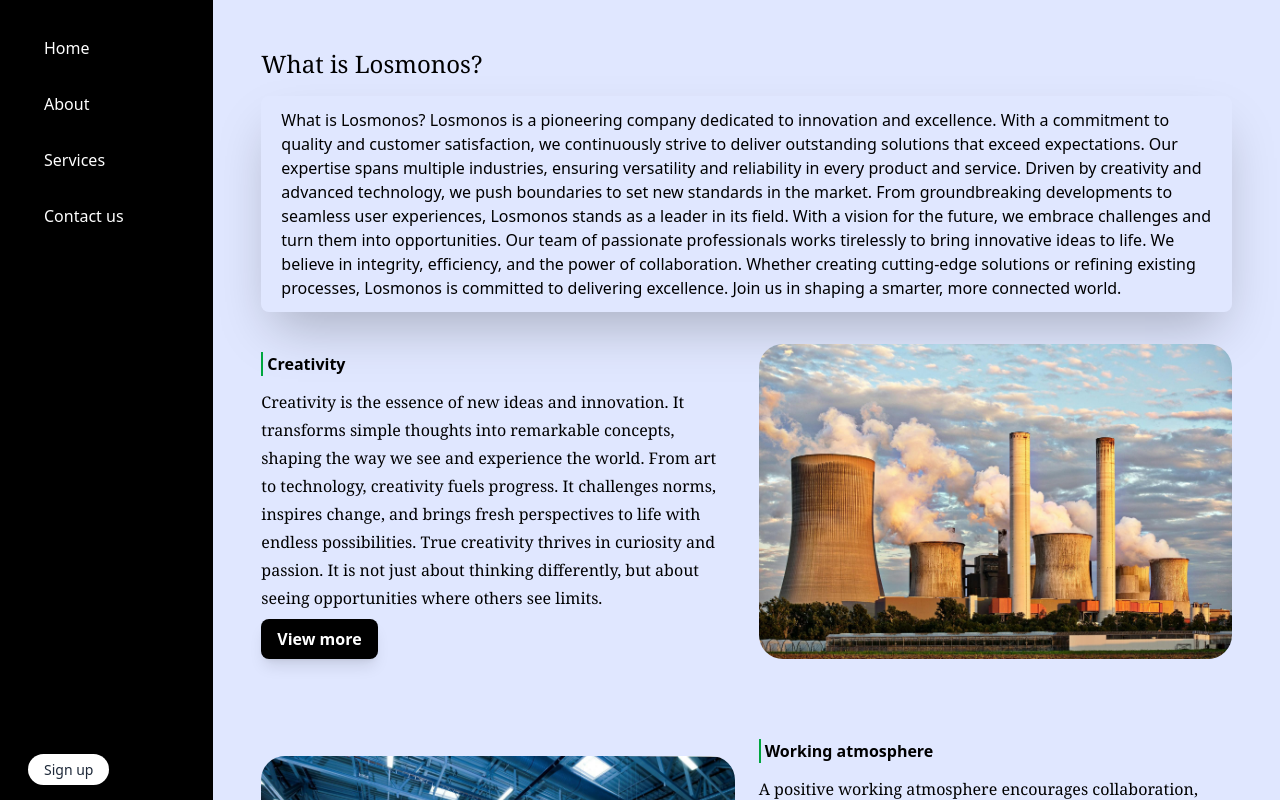
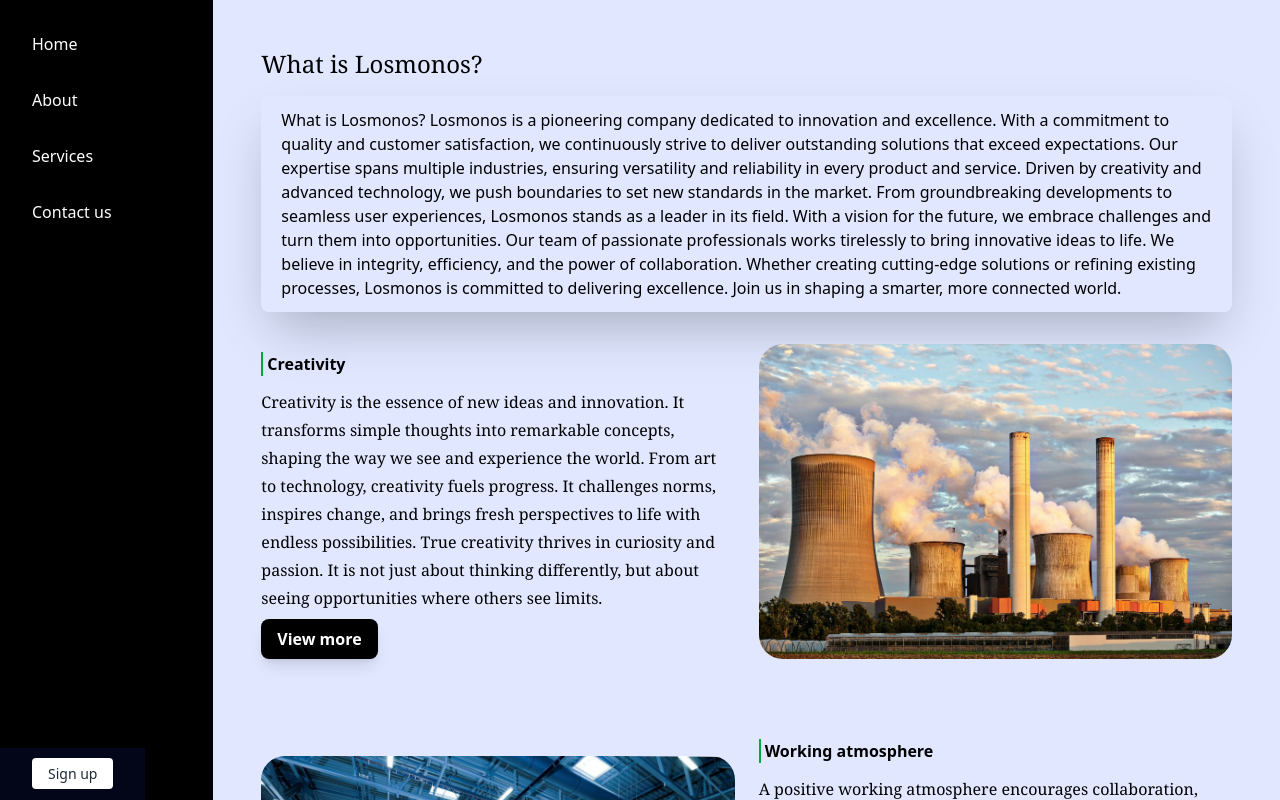
Before and after one commit to Aminnak/Losmonos-Factory, an Angular app in the folder frontend/: page /home in a window 1280 px wide. Shown: the top 800 px of the page. Built offline with nearby package versions, Linux system fonts and the light colour scheme.

Commit message:
Bugfix: revise the side nav(remove the flex and grid display style conflict

```diff
--- a/frontend/src/app/app.component.html
+++ b/frontend/src/app/app.component.html
@@ -11,19 +11,19 @@
 >
     <div class="flex flex-col justify-between items-end h-full">
         <ul class="items-end text-white py-32 px-10 space-y-10">
-            <li class="hover:text-blue-500">
+            <li class="hover:text-blue-500 duration-300">
                 <a routerLink="/home">Home</a>
             </li>
 
-            <li class="hover:text-blue-500">
+            <li class="hover:text-blue-500 duration-300">
                 <a routerLink="/about">About</a>
             </li>
 
-            <li class="hover:text-blue-500">
+            <li class="hover:text-blue-500 duration-300">
                 <a routerLink="/services">Services</a>
             </li>
 
-            <li class="hover:text-blue-500">
+            <li class="hover:text-blue-500 duration-300">
                 <a routerLink="/contact">Contact us</a>
             </li>
         </ul>
@@ -36,10 +36,10 @@
                             class="
                                 bg-white text-xs
                                 py-1.5 px-[.9rem]
-                                rounded-full
+                                rounded
                                 text-gray-800"
                         >
-                            {{ !user?.isLoggedIn ? user?.full_name : 'Sign Up' }}
+                            {{ user?.isLoggedIn ? user?.full_name : 'Sign up'}}
                         </a>
                 </div>
         }
@@ -47,9 +47,8 @@
 </div>
 
 <div class="md:grid md:grid-cols-12">
-    <div class="flex max-md:flex-col w-full md:col-span-2">
-        <div class="bg-black text-white md:w-1/6 md:fixed md:h-screen md:overflow-y-auto ">
-            <nav class="flex md:h-screen md:flex-col justify-between p-5 mx-2">
+    <div class="md:col-span-2 bg-black text-white overflow-y-hidden">
+        <nav class="flex md:h-screen md:flex-col justify-between md:fixed max-md:w-full max-md:bg-black max-md:py-4 max-md:px-6">
             <div class="md:hidden">
                 <div class="flex items-center">
                     <img class="w-[40px]" src="icons/working-factory.png" alt="" >
@@ -104,37 +103,37 @@
                 </div>
                 </button>
             </div>
-                <ul class="max-md:hidden">
-                    <li class="p-4">
+            <ul class="max-md:hidden mt-4 w-full">
+                <li class="px-8 py-4">
                     <a routerLink="/home" class="hover:text-blue-500 hover:duration-300">
                         Home
                     </a>
                 </li>
-                    <li class="p-4">
+                <li class="px-8 py-4">
                     <a routerLink="/about" class="hover:text-blue-500 hover:duration-300">
                         About
                     </a>
                 </li>
-                    <li class="p-4">
+                <li class="px-8 py-4">
                     <a routerLink="/services" class="hover:text-blue-500 hover:duration-300">
                         Services
                     </a>
                 </li>
-                    <li class="p-4">
+                <li class="px-8 py-4">
                     <a (click)="navigate()" class="hover:text-blue-500 hover:duration-300">
                         Contact us
                     </a>
                 </li>
             </ul>
             @if (currentRoute != '/sign-in' && currentRoute != '/login') {
-                    <div class="max-lg:text-xs max-md:hidden text-sm">
+                <div class="max-lg:text-xs max-md:hidden text-sm bg-slate-950 py-4 px-8">
                         <a
                             [routerLink]="user?.isLoggedIn ? '/profile' :  '/sign-in'"
                             [class.bg-black]="user?.isLoggedIn"
                             [class.text-blue-500]="user?.isLoggedIn"
                             class="
                                 px-4 py-1.5 max-lg:px-[.9rem]
-                                    rounded-full text-gray-800
+                                rounded text-gray-800
                                 hover:text-gray-500 hover:duration-300
                                 ease-in-out bg-white">
                                 {{ user?.isLoggedIn ? user?.full_name : 'Sign up'}}
@@ -143,7 +142,6 @@
             }
         </nav>
     </div>
-    </div>
     <div class="md:col-span-10 w-full bg-indigo-100">
         <router-outlet></router-outlet>
     </div>
```
Lines whose indentation alone changed are shown as unchanged.
